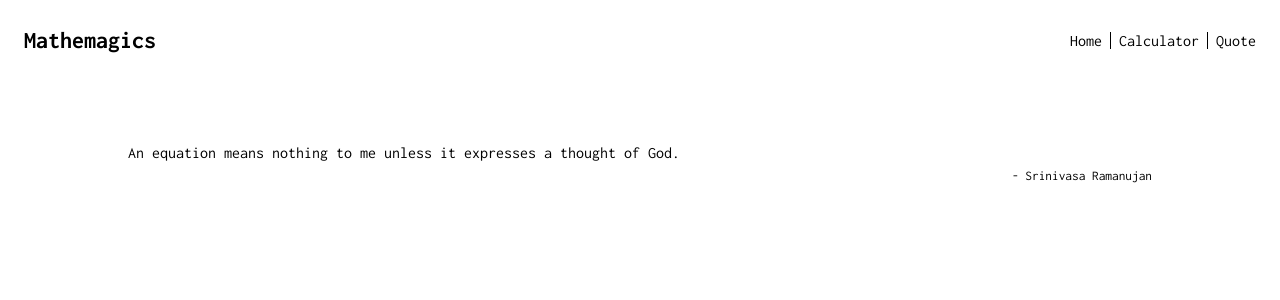
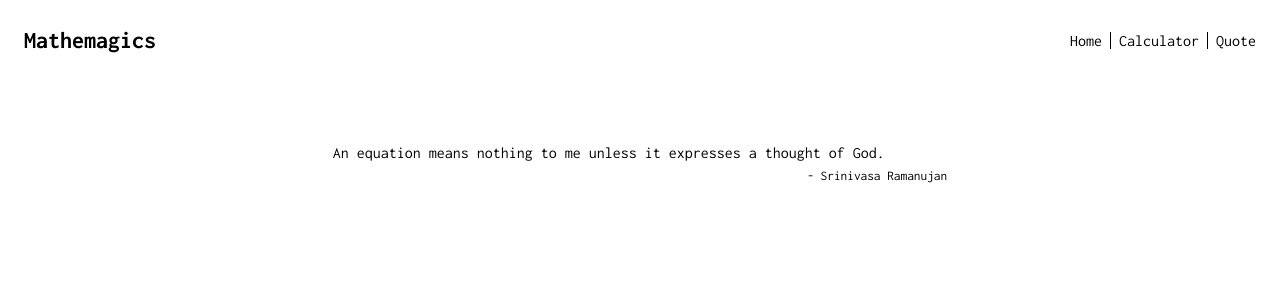
Before and after one commit to Danie12345/mathemagics, a React (Create React App) app: page /quote in a window 1280 px wide. Shown: the top 300 px of the page. Built offline with nearby package versions, Linux system fonts and the light colour scheme.

Commit message:
Fix quote styles

```diff
--- a/src/components/quote/Quote.css
+++ b/src/components/quote/Quote.css
@@ -6,7 +6,8 @@
 .quote {
   display: flex;
   flex-direction: column;
-  width: 100%;
+  align-self: center;
+  width: 60%;
   height: auto;
   gap: 8px;
   margin: 0%;
```
